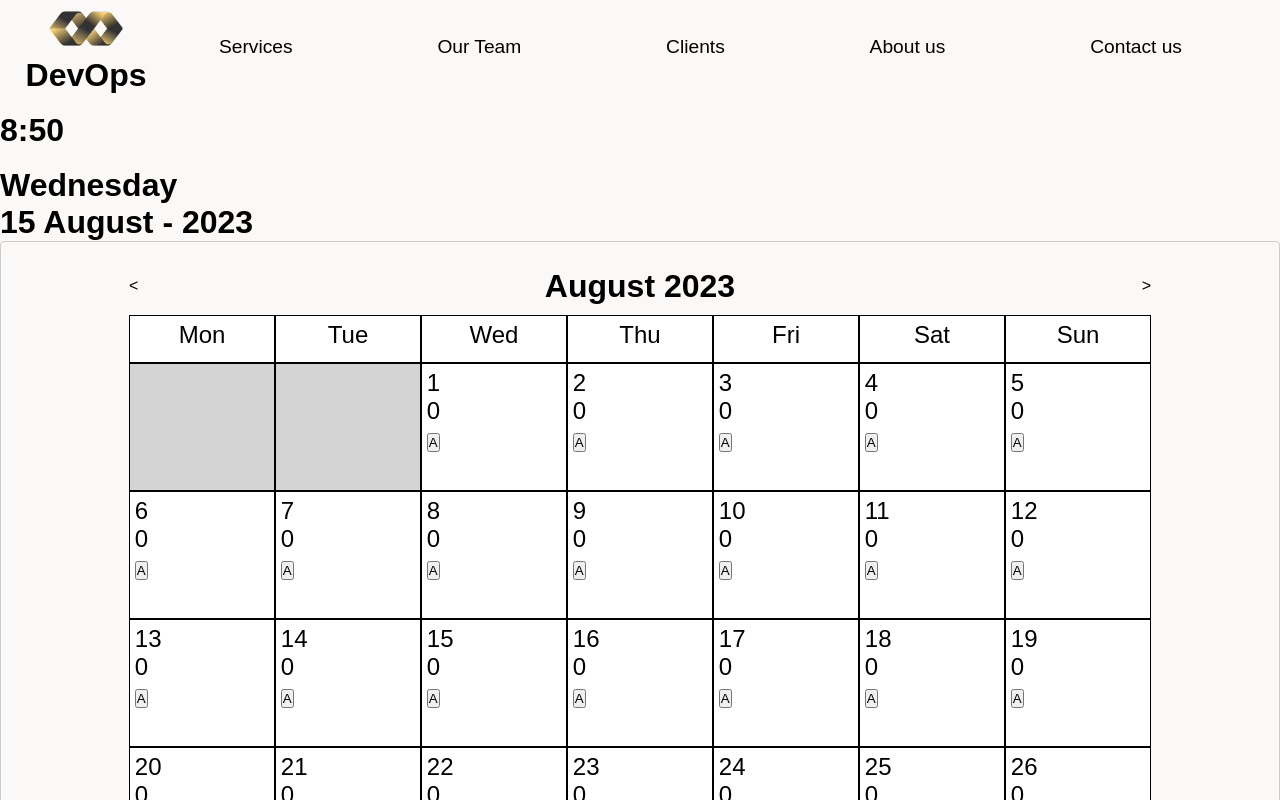
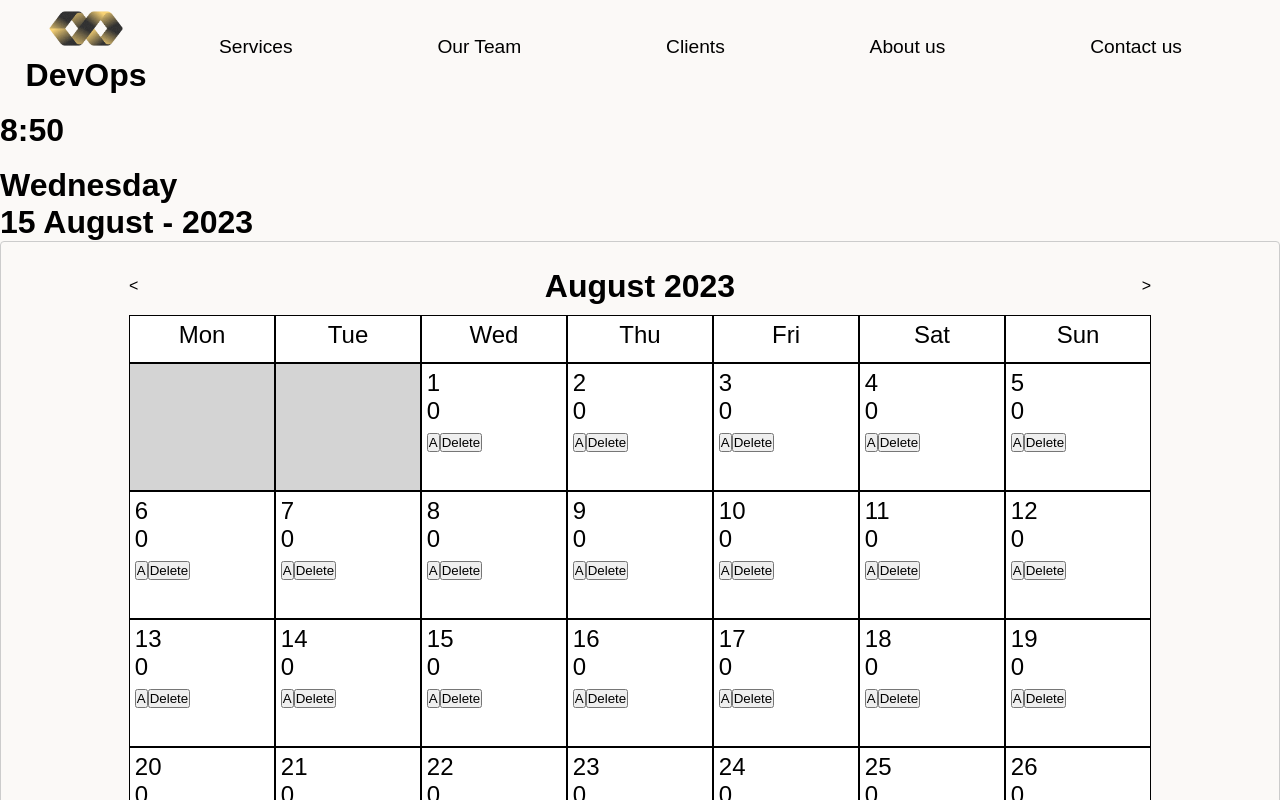
Before and after one commit to DennisNevback/swish-hemsida, a React (Vite) app: page / in a window 1280 px wide. Shown: the top 800 px of the page. Built offline with nearby package versions, Linux system fonts and the light colour scheme.

Commit message:
not finished delte

```diff
--- a/src/kalender/kalenderMain.jsx
+++ b/src/kalender/kalenderMain.jsx
@@ -44,7 +44,7 @@ const Calendar = () => {
                     dateDoesNotExist = false
                     return { date, tasks: [...task.tasks, newTask] }
                 }
-                return tasks
+                return task
             })
             if (dateDoesNotExist) {
                 updatedTasks.push({ date, tasks: [newTask] })
@@ -53,8 +53,21 @@ const Calendar = () => {
             return updatedTasks
         });
     };
-    const addTasks = () => {
 
+    const deleteTodo = (date, taskIndex) => {
+        console.log(date)
+        setTasks(prevTasks => {
+            let updatedTasks = prevTasks.map(task => {
+                if (task.date == date) {
+                    let updatedTaskList = [...task.tasks];
+                    // updatedTaskList.splice(taskIndex, 1)
+                    updatedTaskList.pop()
+                    return { date, tasks: updatedTaskList };
+                }
+                return task;
+            });
+            return updatedTasks;
+        });
     };
 
     const getTasksForDate = (date) => {
@@ -102,7 +115,8 @@ const Calendar = () => {
             >
                 <div className="day-number">{i}</div>
                 <div className="task-count">{taskList.length}</div>
-                <button onClick={() => addTodo(dateFull, ["Task 1", "Task 2", "Task 3"])}>A</button>
+                <button onClick={() => addTodo(dateFull)}>A</button>
+                <button onClick={() => deleteTodo(dateFull)}>Delete</button>
             </div>
         );
     }
@@ -137,7 +151,7 @@ const Calendar = () => {
                     <h3>{selectedDate}</h3>
                     <ul>
                         {getTasksForDate(selectedDate).map((task, index) => (
-                            <li key={index}>{task}</li>
+                            <li key={index}>{task} </li>
                         ))}
                     </ul>
                 </div>
```
